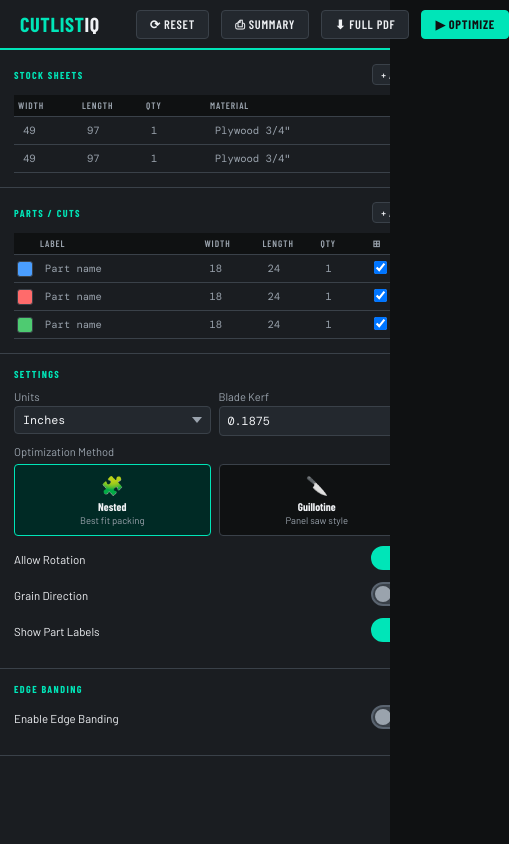
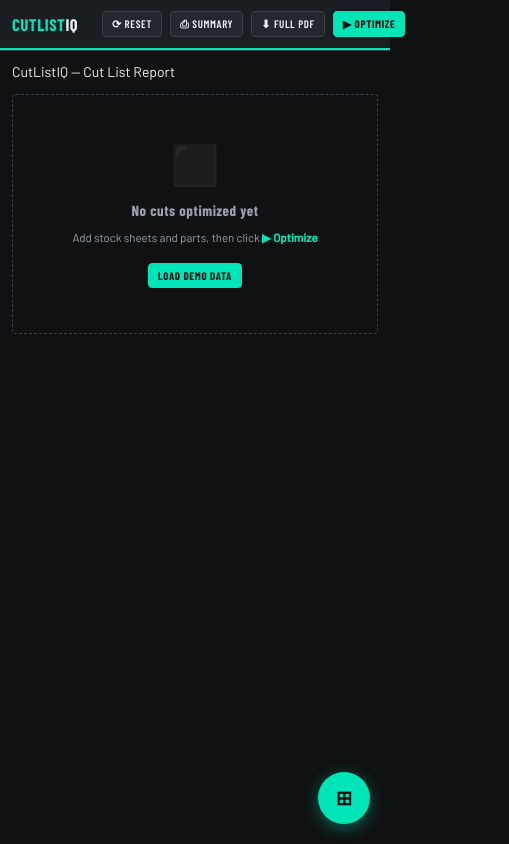
Before and after one commit to heathchartier/cutlistiq, a plain HTML site: page index.html in a window 390 px wide. Shown: the whole page, 509 px wide, since content can reach past the window. Drawn offline with nearby package versions, Linux system fonts and the light colour scheme; a web font is replaced by a local one.

Commit message:
Add responsive mobile layout with slide-up sidebar toggle
- Stacks vertically on screens under 700px
- Floating teal toggle button (bottom-right) opens/closes sidebar
- Sidebar animates open/close with max-height transition
- Optimize button auto-closes sidebar on mobile
- Header and buttons scale down on small screens

Co-Authored-By: Claude Sonnet 4.6 <noreply@anthropic.com>

```diff
--- a/index.html
+++ b/index.html
@@ -31,6 +31,24 @@ header{background:#1a1d21;border-bottom:2px solid #00e5b8;padding:0 20px;display
 .app-body{display:grid;grid-template-columns:430px 1fr;flex:1;min-height:0;overflow:hidden}
 .sidebar{background:#1a1d21;border-right:1px solid #3a4149;display:flex;flex-direction:column;overflow-y:auto}
 .main{display:flex;flex-direction:column;overflow-y:auto;padding:18px;gap:14px;background:#0f1112}
+
+/* ── Mobile toggle button (hidden on desktop) ── */
+.mob-toggle{display:none;position:fixed;bottom:20px;right:20px;z-index:200;background:#00e5b8;color:#0f1112;border:none;border-radius:50%;width:52px;height:52px;font-size:1.4rem;cursor:pointer;box-shadow:0 4px 16px rgba(0,229,184,.4);align-items:center;justify-content:center;font-weight:700;transition:transform .15s}
+.mob-toggle:active{transform:scale(.93)}
+
+@media(max-width:700px){
+  .app-body{grid-template-columns:1fr;grid-template-rows:auto 1fr;overflow:visible}
+  .sidebar{border-right:none;border-bottom:1px solid #3a4149;max-height:0;overflow:hidden;transition:max-height .3s ease}
+  .sidebar.open{max-height:2000px}
+  .main{padding:12px;overflow-y:auto}
+  .mob-toggle{display:flex}
+  header{padding:0 12px;gap:8px}
+  .logo{font-size:1.2rem}
+  .btn{padding:5px 9px;font-size:.78rem}
+  canvas.sheet-canvas{max-width:100%!important}
+  .app-body{height:auto;min-height:calc(100vh - 50px)}
+  .data-table input[type=text],.data-table input[type=number]{font-size:.72rem}
+}
 
 .section{border-bottom:1px solid #3a4149;padding:14px}
 .section-title{font-family:'Barlow Condensed',sans-serif;font-weight:700;font-size:.72rem;letter-spacing:.14em;text-transform:uppercase;color:#00e5b8;margin-bottom:10px;display:flex;align-items:center;justify-content:space-between}
@@ -159,8 +177,9 @@ body.print-summary .print-header{display:block!important}
   <button class="btn btn-primary" onclick="optimize()">▶ Optimize</button>
 </header>
 
+<button class="mob-toggle" id="mob-toggle" onclick="toggleSidebar()" title="Toggle inputs">⊞</button>
 <div class="app-body">
-  <aside class="sidebar">
+  <aside class="sidebar" id="sidebar">
 
 <!-- STOCK SHEETS -->
 <div class="section">
@@ -330,6 +349,14 @@ body.print-summary .print-header{display:block!important}
 </div>
 
 <script>
+// ── MOBILE SIDEBAR ────────────────────────────────────────────────────────────
+function toggleSidebar(){
+  const s=document.getElementById('sidebar');
+  const btn=document.getElementById('mob-toggle');
+  const open=s.classList.toggle('open');
+  btn.textContent=open?'✕':'⊞';
+  btn.style.background=open?'#ff5c5c':'#00e5b8';
+}
 // ── STATE ─────────────────────────────────────────────────────────────────────
 let stocks    = [];
 let parts     = [];
@@ -637,6 +664,13 @@ function optimize(){
 
   results={sheets,placedParts,unplaced,kerf,ebOn,ebThick,ebColor:ebColorVal};
   renderResults();
+  // Auto-close sidebar on mobile after optimizing
+  if(window.innerWidth<=700){
+    const s=document.getElementById('sidebar');
+    const btn=document.getElementById('mob-toggle');
+    if(s){s.classList.remove('open');}
+    if(btn){btn.textContent='⊞';btn.style.background='#00e5b8';}
+  }
 }
 
 // ── RENDER ────────────────────────────────────────────────────────────────────
```
